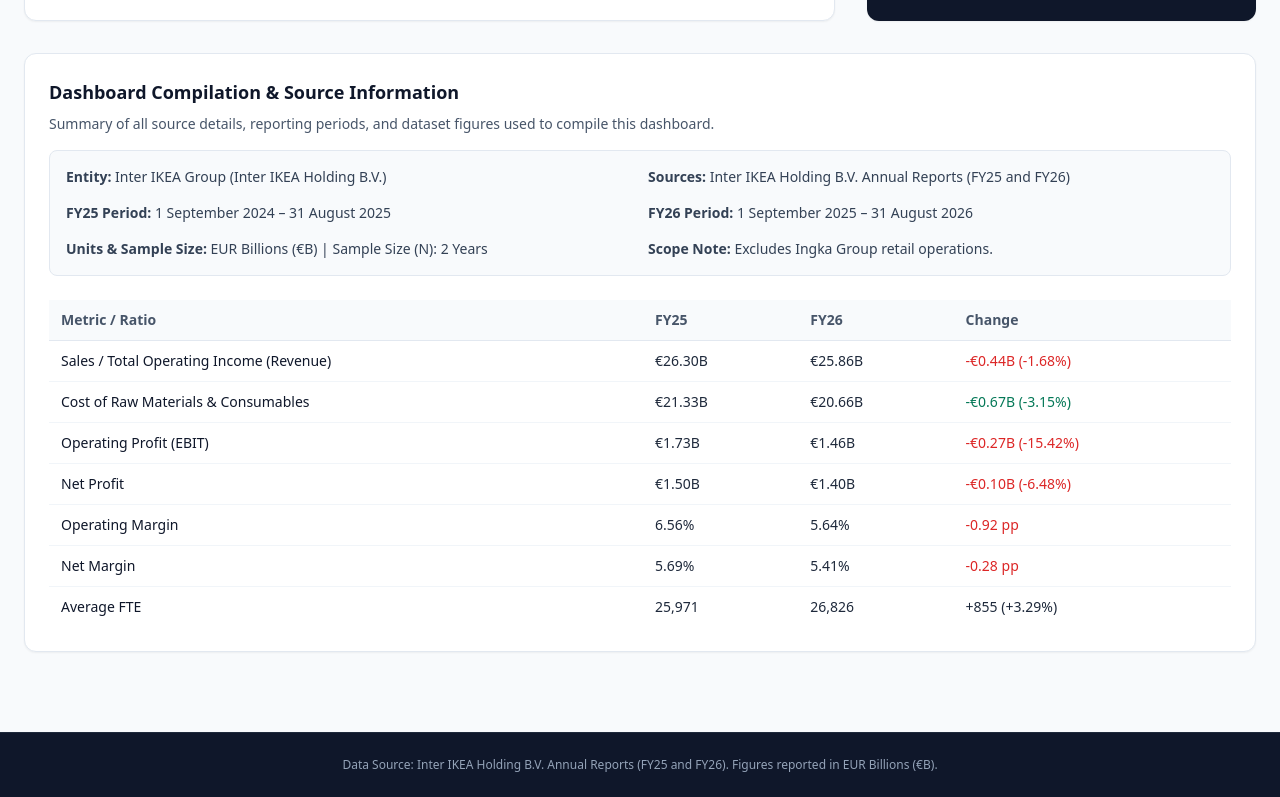
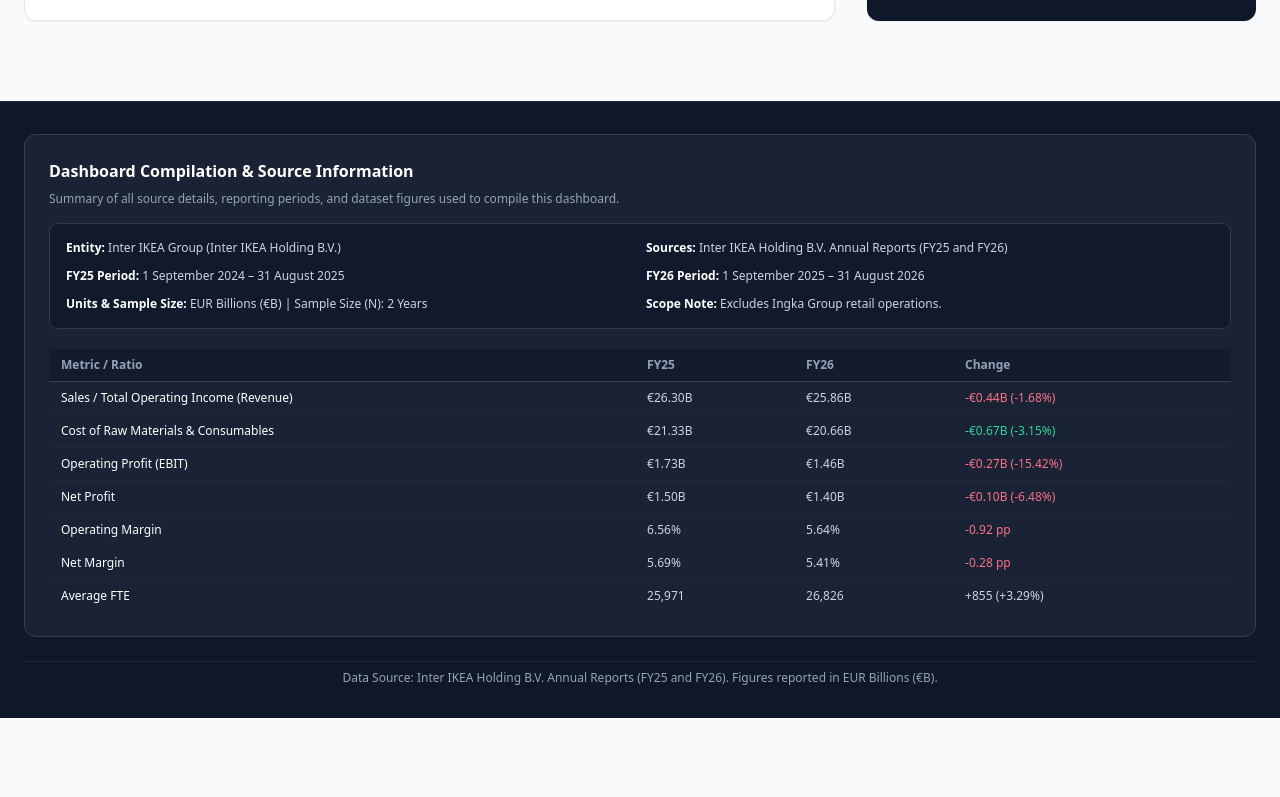
Before and after one commit to j-web-png/ikea1, a website: page index.html in a window 1280 px wide. Shown: the part 1130-1927 px from the top of the page. After the commit the page ends 1848 px from the top, so only its background shows below. Drawn offline with nearby package versions, Linux system fonts and the light colour scheme.

Commit message:
Update index.html

```diff
--- a/index.html
+++ b/index.html
@@ -121,85 +121,86 @@
                 </div>
             </div>
         </section>
+    </main>
 
-        <!-- Bottom Information & Data Compilation Section -->
-        <section id="compilationInfo" class="bg-white p-6 rounded-xl shadow-sm border border-slate-200">
-            <h3 class="text-lg font-bold text-slate-900 mb-2">Dashboard Compilation &amp; Source Information</h3>
-            <p class="text-sm text-slate-600 mb-4">
+    <!-- Footer with Compilation & Source Information -->
+    <footer class="bg-slate-900 text-slate-300 py-8 mt-12 border-t border-slate-800">
+        <div class="max-w-7xl mx-auto px-6 space-y-6">
+            <div id="compilationInfo" class="bg-slate-800/70 p-6 rounded-xl border border-slate-700">
+                <h3 class="text-base font-bold text-white mb-2">Dashboard Compilation &amp; Source Information</h3>
+                <p class="text-xs text-slate-400 mb-4">
                     Summary of all source details, reporting periods, and dataset figures used to compile this dashboard.
                 </p>
-            <div class="grid grid-cols-1 md:grid-cols-2 gap-4 text-sm text-slate-700 mb-6 bg-slate-50 p-4 rounded-lg border border-slate-200">
-                <div><strong>Entity:</strong> Inter IKEA Group (Inter IKEA Holding B.V.)</div>
-                <div><strong>Sources:</strong> Inter IKEA Holding B.V. Annual Reports (FY25 and FY26)</div>
-                <div><strong>FY25 Period:</strong> 1 September 2024 – 31 August 2025</div>
-                <div><strong>FY26 Period:</strong> 1 September 2025 – 31 August 2026</div>
-                <div><strong>Units &amp; Sample Size:</strong> EUR Billions (€B) | Sample Size (N): 2 Years</div>
-                <div><strong>Scope Note:</strong> Excludes Ingka Group retail operations.</div>
+                <div class="grid grid-cols-1 md:grid-cols-2 gap-3 text-xs text-slate-300 mb-5 bg-slate-900/70 p-4 rounded-lg border border-slate-700/80">
+                    <div><strong class="text-white">Entity:</strong> Inter IKEA Group (Inter IKEA Holding B.V.)</div>
+                    <div><strong class="text-white">Sources:</strong> Inter IKEA Holding B.V. Annual Reports (FY25 and FY26)</div>
+                    <div><strong class="text-white">FY25 Period:</strong> 1 September 2024 – 31 August 2025</div>
+                    <div><strong class="text-white">FY26 Period:</strong> 1 September 2025 – 31 August 2026</div>
+                    <div><strong class="text-white">Units &amp; Sample Size:</strong> EUR Billions (€B) | Sample Size (N): 2 Years</div>
+                    <div><strong class="text-white">Scope Note:</strong> Excludes Ingka Group retail operations.</div>
                 </div>
 
                 <div class="overflow-x-auto">
-                <table class="min-w-full text-sm text-left border-collapse">
+                    <table class="min-w-full text-xs text-left border-collapse">
                         <thead>
-                        <tr class="border-b border-slate-200 text-slate-600 bg-slate-50">
-                            <th class="py-2.5 px-3 font-semibold">Metric / Ratio</th>
-                            <th class="py-2.5 px-3 font-semibold">FY25</th>
-                            <th class="py-2.5 px-3 font-semibold">FY26</th>
-                            <th class="py-2.5 px-3 font-semibold">Change</th>
+                            <tr class="border-b border-slate-700 text-slate-400 bg-slate-900/60">
+                                <th class="py-2 px-3 font-semibold">Metric / Ratio</th>
+                                <th class="py-2 px-3 font-semibold">FY25</th>
+                                <th class="py-2 px-3 font-semibold">FY26</th>
+                                <th class="py-2 px-3 font-semibold">Change</th>
                             </tr>
                         </thead>
-                    <tbody id="compilationTableBody" class="divide-y divide-slate-100">
+                        <tbody id="compilationTableBody" class="divide-y divide-slate-800">
                             <tr>
-                            <td class="py-2.5 px-3 font-medium text-slate-900">Sales / Total Operating Income (Revenue)</td>
-                            <td class="py-2.5 px-3">€26.30B</td>
-                            <td class="py-2.5 px-3">€25.86B</td>
-                            <td class="py-2.5 px-3 text-red-600">-€0.44B (-1.68%)</td>
+                                <td class="py-2 px-3 font-medium text-white">Sales / Total Operating Income (Revenue)</td>
+                                <td class="py-2 px-3">€26.30B</td>
+                                <td class="py-2 px-3">€25.86B</td>
+                                <td class="py-2 px-3 text-rose-400">-€0.44B (-1.68%)</td>
                             </tr>
                             <tr>
-                            <td class="py-2.5 px-3 font-medium text-slate-900">Cost of Raw Materials &amp; Consumables</td>
-                            <td class="py-2.5 px-3">€21.33B</td>
-                            <td class="py-2.5 px-3">€20.66B</td>
-                            <td class="py-2.5 px-3 text-emerald-700">-€0.67B (-3.15%)</td>
+                                <td class="py-2 px-3 font-medium text-white">Cost of Raw Materials &amp; Consumables</td>
+                                <td class="py-2 px-3">€21.33B</td>
+                                <td class="py-2 px-3">€20.66B</td>
+                                <td class="py-2 px-3 text-emerald-400">-€0.67B (-3.15%)</td>
                             </tr>
                             <tr>
-                            <td class="py-2.5 px-3 font-medium text-slate-900">Operating Profit (EBIT)</td>
-                            <td class="py-2.5 px-3">€1.73B</td>
-                            <td class="py-2.5 px-3">€1.46B</td>
-                            <td class="py-2.5 px-3 text-red-600">-€0.27B (-15.42%)</td>
+                                <td class="py-2 px-3 font-medium text-white">Operating Profit (EBIT)</td>
+                                <td class="py-2 px-3">€1.73B</td>
+                                <td class="py-2 px-3">€1.46B</td>
+                                <td class="py-2 px-3 text-rose-400">-€0.27B (-15.42%)</td>
                             </tr>
                             <tr>
-                            <td class="py-2.5 px-3 font-medium text-slate-900">Net Profit</td>
-                            <td class="py-2.5 px-3">€1.50B</td>
-                            <td class="py-2.5 px-3">€1.40B</td>
-                            <td class="py-2.5 px-3 text-red-600">-€0.10B (-6.48%)</td>
+                                <td class="py-2 px-3 font-medium text-white">Net Profit</td>
+                                <td class="py-2 px-3">€1.50B</td>
+                                <td class="py-2 px-3">€1.40B</td>
+                                <td class="py-2 px-3 text-rose-400">-€0.10B (-6.48%)</td>
                             </tr>
                             <tr>
-                            <td class="py-2.5 px-3 font-medium text-slate-900">Operating Margin</td>
-                            <td class="py-2.5 px-3">6.56%</td>
-                            <td class="py-2.5 px-3">5.64%</td>
-                            <td class="py-2.5 px-3 text-red-600">-0.92 pp</td>
+                                <td class="py-2 px-3 font-medium text-white">Operating Margin</td>
+                                <td class="py-2 px-3">6.56%</td>
+                                <td class="py-2 px-3">5.64%</td>
+                                <td class="py-2 px-3 text-rose-400">-0.92 pp</td>
                             </tr>
                             <tr>
-                            <td class="py-2.5 px-3 font-medium text-slate-900">Net Margin</td>
-                            <td class="py-2.5 px-3">5.69%</td>
-                            <td class="py-2.5 px-3">5.41%</td>
-                            <td class="py-2.5 px-3 text-red-600">-0.28 pp</td>
+                                <td class="py-2 px-3 font-medium text-white">Net Margin</td>
+                                <td class="py-2 px-3">5.69%</td>
+                                <td class="py-2 px-3">5.41%</td>
+                                <td class="py-2 px-3 text-rose-400">-0.28 pp</td>
                             </tr>
                             <tr>
-                            <td class="py-2.5 px-3 font-medium text-slate-900">Average FTE</td>
-                            <td class="py-2.5 px-3">25,971</td>
-                            <td class="py-2.5 px-3">26,826</td>
-                            <td class="py-2.5 px-3">+855 (+3.29%)</td>
+                                <td class="py-2 px-3 font-medium text-white">Average FTE</td>
+                                <td class="py-2 px-3">25,971</td>
+                                <td class="py-2 px-3">26,826</td>
+                                <td class="py-2 px-3">+855 (+3.29%)</td>
                             </tr>
                         </tbody>
                     </table>
                 </div>
-        </section>
-    </main>
+            </div>
 
-    <!-- Footer -->
-    <footer class="bg-slate-900 text-slate-400 py-6 mt-12 border-t border-slate-800">
-        <div class="max-w-7xl mx-auto px-6 text-center text-xs">
+            <div class="text-center text-xs text-slate-400 pt-2 border-t border-slate-800">
                 <p>Data Source: Inter IKEA Holding B.V. Annual Reports (FY25 and FY26). Figures reported in EUR Billions (€B).</p>
+            </div>
         </div>
     </footer>
 
@@ -242,7 +243,7 @@
         const ebitMetric = getMetric("Operating Profit (EBIT)") || { fy25: 1.73, fy26: 1.46 };
         const netMetric = getMetric("Net Profit") || { fy25: 1.50, fy26: 1.40 };
 
-        // Chart 1: Sales & Raw Material Costs Grouped by Category
+        // Chart 1: Sales & Raw Material Costs Grouped by Category (OpEx removed)
         const ctxRevMat = document.getElementById('revenueMaterialsChart').getContext('2d');
         new Chart(ctxRevMat, {
             type: 'bar',
@@ -350,13 +351,13 @@
                 labels: ['Operating Profit (EBIT)', 'Net Profit'],
                 datasets: [
                     {
-                        label: 'FY25',
+                        label: 'FY25 (€B)',
                         data: [ebitMetric.fy25, netMetric.fy25],
                         backgroundColor: '#1E3A8A',
                         borderRadius: 4
                     },
                     {
-                        label: 'FY26',
+                        label: 'FY26 (€B)',
                         data: [ebitMetric.fy26, netMetric.fy26],
                         backgroundColor: '#0D9488',
                         borderRadius: 4
```
Lines whose indentation alone changed are shown as unchanged.
